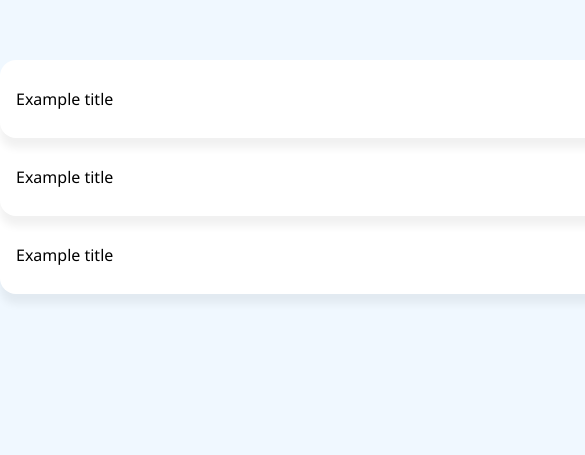
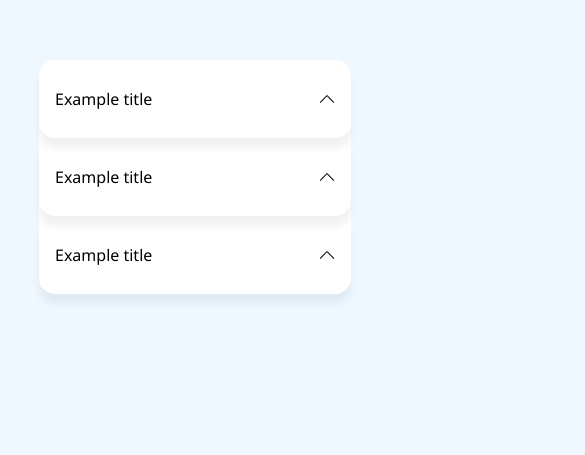
Before and after one commit to Imista/toggleButtons, a plain HTML site: page index.html in a window 390 px wide. Shown: the part 245-700 px from the top of the page, 585 px wide, since content can reach past the window. Drawn offline with Linux system fonts and the light colour scheme.

Commit message:
Toggle button with js V.2 Responsive

```diff
--- a/style.css
+++ b/style.css
@@ -68,3 +68,14 @@ main{
 .active .tbContent_button_info{
     max-height: 300px;
 }
+
+/*Movil version*/
+@media (max-width: 700px){
+    .tbContent{
+        width: 80%;
+    }
+    .tbContent_button{
+        box-sizing: border-box;
+        width: 100%;
+    }
+}
```
